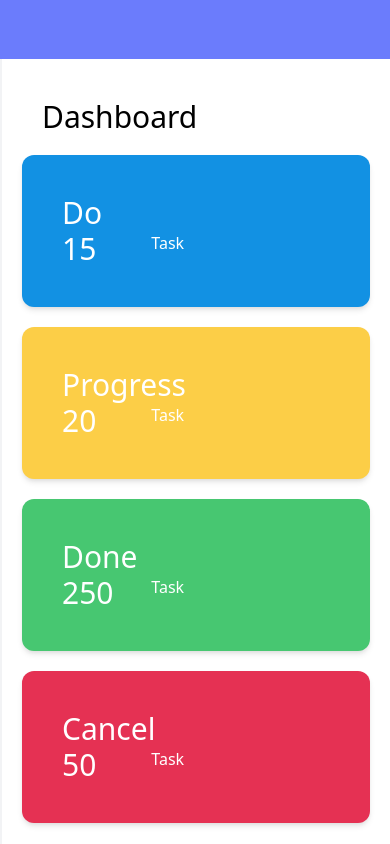
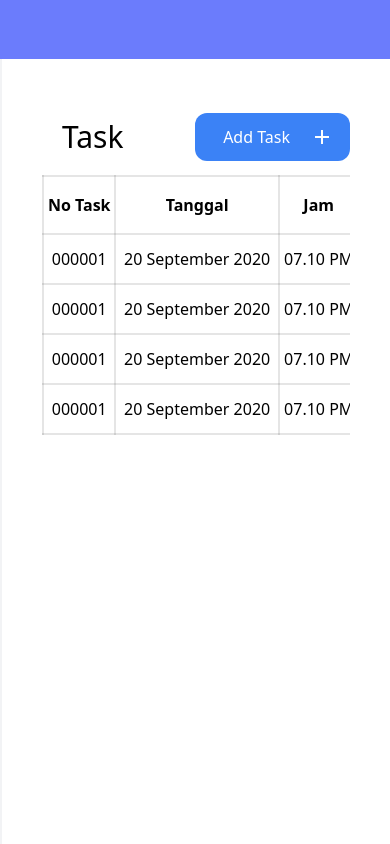
Before and after one commit to RuliSlim/bursaku_prelim, a React (Create React App) app: page / in a window 390 px wide. Shown: the top 844 px of the page. Built offline with nearby package versions, Linux system fonts and the light colour scheme.

Commit message:
task and add new task done

```diff
--- a/package.json
+++ b/package.json
@@ -10,8 +10,10 @@
     "@testing-library/user-event": "^12.1.10",
     "autoprefixer": "^9",
     "postcss": "^7",
+    "rc-progress": "^3.1.2",
     "react": "^17.0.1",
     "react-dom": "^17.0.1",
+    "react-dropzone": "^11.2.4",
     "react-scripts": "4.0.1",
     "tailwindcss": "npm:@tailwindcss/postcss7-compat",
     "victory": "^35.4.6",
--- a/src/App.js
+++ b/src/App.js
@@ -1,17 +1,18 @@
 import React from "react";
 import SideBar from "./components/sidebar";
 import Dashboard from "./pages/dashboard";
+import Task from "./pages/task";
 
 function App() {
   return (
     <div className="flex flex-col">
       <div className="w-screen" style={{height: "7vh", backgroundColor: "#6b7cfc"}}></div>
-      <div className="flex flex-row">
+      <div className="flex flex-row h-full">
         <div className="hidden md:block md:w-2/12 border-r-2 mr-1 border-light-blue-500 border-opacity-50">
           <SideBar />
         </div>
         <div className="md:w-10/12 p-5 w-screen h-full border-l-2 border-light-blue-500 border-opacity-50">
-          <Dashboard />
+          <Task />
         </div>
       </div>
     </div>
--- /dev/null
+++ b/src/components/modalNewTask.js
@@ -0,0 +1,71 @@
+import React from "react";
+import { useDropzone } from "react-dropzone";
+import { Line } from 'rc-progress';
+
+export default function NewTask({handleClose}) {
+	// const fileUpload = React.useRef();
+	const [ name, setName ] = React.useState("");
+	const [ progress, setProgress] = React.useState(0);
+	const [ handle, setHandle ] = React.useState("");
+	const {acceptedFiles, getRootProps, getInputProps} = useDropzone();
+
+	const simulateUpload = () => {
+		setProgress((prev) => prev + 20);
+	}
+
+	React.useEffect(() => {
+		if (acceptedFiles.length) {
+			setName(acceptedFiles[0].name);
+			setHandle(setInterval(simulateUpload, 3000));
+		}
+	}, [ acceptedFiles ])
+
+
+
+	return (
+		<>
+			<div className="relative">
+				<div className="z-50 absolute top-1/2 left-1/3 transform -translate-x-1/3	-translate-y-1/2 bg-white rounded-2xl" onClick={() => console.log("ANJING")}>
+					<div className="flex flex-col">
+						<div className="p-10 flex flex-row items-center justify-center rounded-tr-2xl rounded-tl-2xl" style={{height: "1vh", backgroundColor: "#6b7cfc"}}>
+							<p className="text-2xl text-white">Add Task</p>
+						</div>
+						<div className="p-10 grid grid-row-4 gap-5">
+							<div className="grid grid-cols-2 gap-2">
+								<p>Tanggal</p>
+								<p>Jam</p>
+								<input type="text" className="border-2 border-gray-300 border-opacity-100 rounded-sm" name="tanggal"/>
+								<input type="text" className="border-2 border-gray-300 border-opacity-100 rounded-sm" name="jam"/>
+							</div>
+							<div className="grid grid-cols-1">
+								<p>Pekerjaan</p>
+								<textarea className="rounded-lg w-96 h-32 border-2 border-gray-300 rounded-m border-opacity-100"></textarea>
+							</div>
+							<div className="grid grid-cols-1 gap-4">
+								{ name.length > 1 &&
+									<React.Fragment>
+										<div className="flex flex-row justify-between">
+											<p>{name}</p>
+											<p style={{color: "#157af0"}}>{progress}%</p>
+										</div>
+										<Line percent={progress} strokeWidth="2" strokeColor="#157af0" />
+									</React.Fragment>
+								}
+								<div {...getRootProps({className: "dropzone rounded-lg w-96 h-32 border-2 border-dashed border-gray-300 border-opacity-100 flex flex-col items-center justify-center"})}>
+									<input {...getInputProps()} />
+									<div className="flex flex-col items-center">
+										<span className="material-icons">cloud_upload</span>
+										<p style={{color: "#157af0"}}>Upload file</p>
+									</div>
+								</div>
+								<button className="rounded-lg mx-auto bg-blue-500 w-1/2 h-10 text-white" onClick={handleClose}>Tambah</button>
+							</div>
+						</div>
+					</div>
+				</div>
+			</div>
+			<div className="z-10 fixed left-0 top-0 bg-black w-screen h-screen bg-opacity-25" onClick={handleClose}>
+			</div>
+		</>
+	)
+}
--- /dev/null
+++ b/src/components/table.js
@@ -0,0 +1,76 @@
+import React from "react";
+
+export default function MyTable({data}) {
+	return (
+		<div className="overflow-auto w-full">
+			<table className="w-full" style={{minWidth: 750}}>
+				<CreateTitle data={data[0]} />
+				<CreateBody data={data} />
+			</table>
+		</div>
+	)
+}
+
+function CreateTitle({data}) {
+	const key = Object.keys(data);
+	return (
+		<thead className="w-full text-center">
+			<tr className={`lg:grid lg:grid-cols-${key.length + 1} w-full`}>
+				{key.map((el, i) => <th className={`${i === 0 ? "border-l-2" : ""} ${i === key.length - 1 ? "col-span-2" : ""} border-b-2 py-4 border-t-2 border-r-2 border-black border-opacity-10`} key={el}>{el}</th>)}
+			</tr>
+		</thead>
+	);
+}
+
+function CreateBody({data}) {
+	const key = Object.keys(data[0]);
+	// const value = Object.values()
+	return (
+		<tbody className="w-full text-center">
+			{data.map((el, i) => (
+				<tr key={i} className={`lg:grid lg:grid-cols-${(key.length + 1)} w-full`}>
+					{Object.values(el).map((val, i) => (
+						(i === key.length - 1)
+						? <td td key={val} className={`${i === 0 ? "border-l-2" : ""} col-span-2 border-b-2 border-r-2 border-black border-opacity-10 px-4 py-2`}>
+								<CreateOption action={val} />
+							</td>
+						: <td key={val} className={`${i === 0 ? "border-l-2" : ""}  border-b-2 border-r-2 border-black border-opacity-10 py-2`}>{val}</td>
+					))}
+				</tr>
+			))}
+		</tbody>
+	)
+}
+
+function CreateOption({action}) {
+	const option = [
+    {
+      title: "Do",
+      color: "#1291e3"
+    },
+    {
+      title: "Progress",
+      color: "#fcce47"
+    },
+    {
+      title: "Done",
+      color: "#47c771"
+    },
+    {
+      title: "Cancel",
+      color: "#e53153"
+    },
+	]
+
+	const id = option.find(el => el.title === action);
+	return (
+		<div className="w-full flex flex-row justify-between">
+			<select id="select" name="cars" className="rounded-full py-1 w-full px-2" style={{backgroundColor: id.color}} value={action}>
+				{option.map((el, i) => <option value={el.title} key={`${el.title} ${i}`} >{el.title}</option>)}
+			</select>
+			<span className="material-icons">
+				keyboard_arrow_down
+			</span>
+		</div>
+	)
+}
--- a/src/index.css
+++ b/src/index.css
@@ -1,3 +1,11 @@
 @tailwind base;
 @tailwind components;
 @tailwind utilities;
+#select {
+  border:none;
+  /* background:url(http://imgur.com/MJyZM.png) 0 0 no-repeat; */
+  -webkit-appearance: none;
+  text-align: center;
+  text-align-last: center;
+  -moz-text-align-last: center;
+}
--- /dev/null
+++ b/src/pages/task.js
@@ -0,0 +1,62 @@
+import React from "react";
+import NewTask from "../components/modalNewTask";
+import MyTable from "../components/table";
+
+export default function Task() {
+	const data = [
+		{
+			"No Task": "000001",
+			Tanggal: "20 September 2020",
+			Jam: "07.10 PM",
+			Pekerjaan: "Monitoring Gudang",
+			File: "laporan1.xlsx",
+			Action: "Do"
+		},
+		{
+			"No Task": "000001",
+			Tanggal: "20 September 2020",
+			Jam: "07.10 PM",
+			Pekerjaan: "Monitoring Gudang",
+			File: "laporan1.xlsx",
+			Action: "Done"
+		},
+		{
+			"No Task": "000001",
+			Tanggal: "20 September 2020",
+			Jam: "07.10 PM",
+			Pekerjaan: "Monitoring Gudang",
+			File: "laporan1.xlsx",
+			Action: "Progress"
+		},
+		{
+			"No Task": "000001",
+			Tanggal: "20 September 2020",
+			Jam: "07.10 PM",
+			Pekerjaan: "Monitoring Gudang",
+			File: "laporan1.xlsx",
+			Action: "Cancel"
+		},
+	]
+
+	const [ isOpen, setIsOpen ] = React.useState(false);
+	const handleClick = () => setIsOpen(true);
+	const handleClose = () => setIsOpen(false);
+
+	return(
+		<div className="flex flex-col h-screen p-5">
+			<div className="flex flex-row w-full justify-between items-center">
+				<p className="text-3xl p-5">Task</p>
+				<button className="bg-blue-500 w-30 lg:w-40 h-12 flex items-center p-2 rounded-xl" onClick={handleClick}>
+					<div className="flex flex-row items-center justify-between w-full">
+						<p className="p-5 text-white">Add Task</p>
+						<span class="material-icons text-white mr-2">add</span>
+					</div>
+				</button>
+			</div>
+			<div className="">
+				<MyTable data={data}/>
+			</div>
+			{isOpen && <NewTask handleClose={handleClose}/>}
+		</div>
+	);
+}
```
Also changed, not shown: 2 other files (tests, documents, lock files or other folders).
